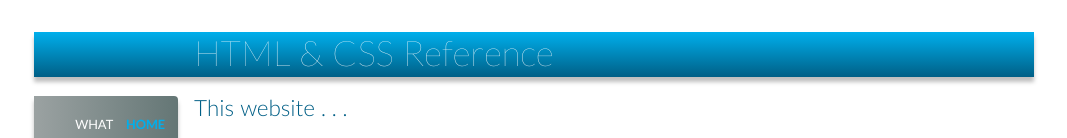
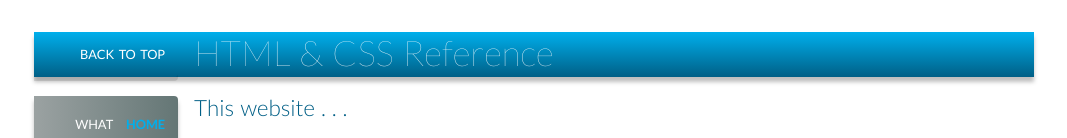
Before and after one commit to CHKass/coderef, a website: page app/index.html in a window 1280 px wide. Shown: the top 138 px of the page, without its empty margins (106-1173 px from the left). Drawn offline with Linux system fonts and the light colour scheme.

Commit message:
Adding static blue bar above grey navigation

```diff
--- a/app/assets/styles/modules/_navigation.css
+++ b/app/assets/styles/modules/_navigation.css
@@ -29,6 +29,32 @@
 	list-style-type:none;
 	padding-left:none;
 	padding-right:.8rem;
+}
+
+.side-bar-blue {
+	display:block;
+	float:left;
+	margin-top:2rem;
+	width:9rem;
+	height:1.8rem;
+	padding-bottom:1rem;
+	position:fixed;
+	border-radius:0px 4px 4px 0px;
+	background-image:linear-gradient(to bottom, $mainCyan, $mainBlue);
+	box-shadow:0 4px 0 rgba(0, 0, 0, .1);
+}
+
+.backlink a {
+	float:right;
+	text-decoration:none;
+	padding-left:none;
+	padding-top:.6rem;
+	padding-right:.8rem;
+	color:#fff;
+	font-weight:500;
+	font-size:.8rem;
+	line-height:1.6rem;
+	cursor:pointer;
 }
 
 
@@ -85,6 +111,7 @@
 	float:left;
 	width:100%;
 	height:2rem;
+	z-index:4;
 	background-image:linear-gradient(to bottom, $mainCyan, $mainBlue);
 	margin-bottom:.5rem;
 	padding-left:.8rem;
--- a/app/index.html
+++ b/app/index.html
@@ -25,6 +25,7 @@
   <header>
 
     <div class="site-header">
+      <div class="side-bar-blue backlink"><a href="index.html">BACK&nbsp;TO&nbsp;TOP</a></div>
         <div class="logo"><a href="index.html">HTML & CSS Reference</a></div>
 
           <div class="side-bar">
--- a/app/temp/styles/styles.css
+++ b/app/temp/styles/styles.css
@@ -705,6 +705,34 @@ img {
 	padding-right:.8rem;
 }
 
+.side-bar-blue {
+	display:block;
+	float:left;
+	margin-top:2rem;
+	width:9rem;
+	height:1.8rem;
+	padding-bottom:1rem;
+	position:fixed;
+	border-radius:0px 4px 4px 0px;
+	background-image:-webkit-gradient(linear, left top, left bottom, from(#00afec), to(#005f86));
+	background-image:linear-gradient(to bottom, #00afec, #005f86);
+	-webkit-box-shadow:0 4px 0 rgba(0, 0, 0, .1);
+	        box-shadow:0 4px 0 rgba(0, 0, 0, .1);
+}
+
+.backlink a {
+	float:right;
+	text-decoration:none;
+	padding-left:none;
+	padding-top:.6rem;
+	padding-right:.8rem;
+	color:#fff;
+	font-weight:500;
+	font-size:.8rem;
+	line-height:1.6rem;
+	cursor:pointer;
+}
+
 /* Submenu */
 
 /*.sidenav ul li > ul {
@@ -762,6 +790,7 @@ img {
 	float:left;
 	width:100%;
 	height:2rem;
+	z-index:4;
 	background-image:-webkit-gradient(linear, left top, left bottom, from(#00afec), to(#005f86));
 	background-image:linear-gradient(to bottom, #00afec, #005f86);
 	margin-bottom:.5rem;
```
